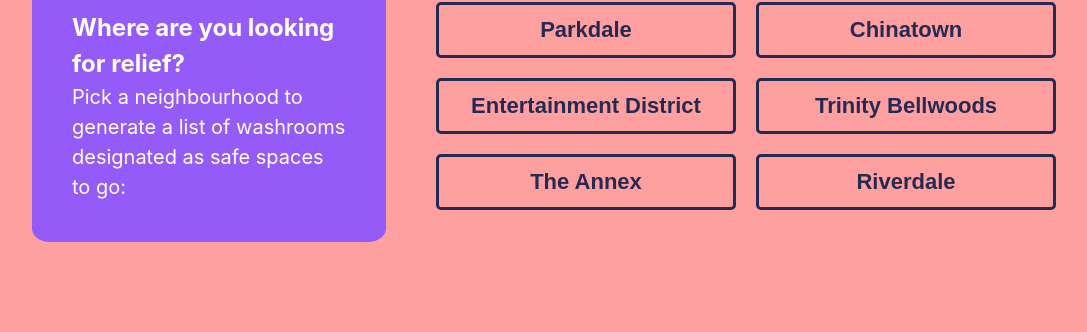
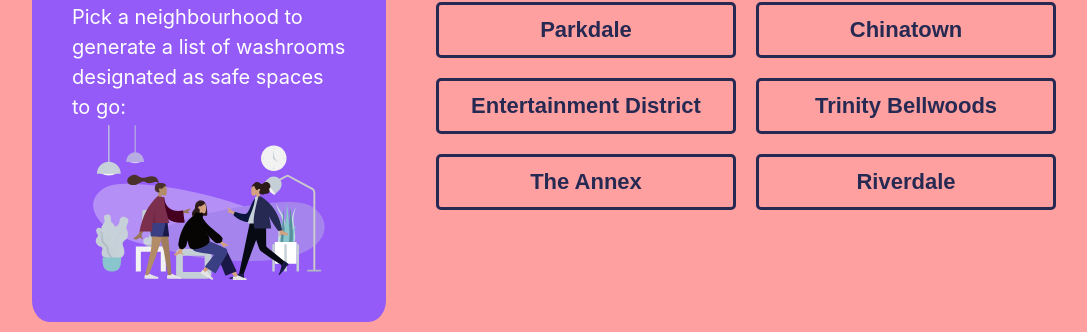
Before and after one commit to adrienneklee/AdrienneLeeProjectThree, a React (Create React App) app: page / in a window 1280 px wide. Shown: the part 444-776 px from the top of the page, without its empty margins (96-1183 px from the left). Built offline with nearby package versions, Linux system fonts and the light colour scheme; no server answers; the database is empty.

Commit message:
added images

```diff
--- a/src/App.css
+++ b/src/App.css
@@ -85,6 +85,7 @@ aside {
 
 img {
   width: 100%;
+  height: 20vh;
   display: block;
 }
 
--- a/src/App.js
+++ b/src/App.js
@@ -5,12 +5,10 @@ import GetWCs from "./GetWCs";
 import NeighbourhoodCard from "./NeighbourhoodCard";
 import FavSpaces from './FavSpaces';
 
-
 function App() {
 
   const [data, setData] = useState([]);
   const update = data => setData(data)
-  // console.log(update);
 
   return (
   <>
@@ -19,6 +17,7 @@ function App() {
   <h1>Safe Spaces Toronto</h1>
   <h2>A web application that seeks to provide safe restroom access for transgender, intersex, and gender nonconforming individuals in the Toronto Area.</h2>
   <h2>Data provided by the Refuge Restrooms API.</h2>
+
   </header>
 
   <main className="wrapper">
@@ -26,7 +25,7 @@ function App() {
       <aside>
         <h3>Where are you looking for relief?</h3>
         <p>Pick a neighbourhood to generate a list of washrooms designated as safe spaces to go:</p>
-            {/* <img src="<>" alt="" /> */}
+        <img src="/assets/divas.svg" alt="A drawing of three people chatting." />
       </aside>
 
       <div className="buttonContainer">
```
Also changed, not shown: public/assets/divas.png (added), public/assets/divas.svg (renamed from src/characters.svg).
